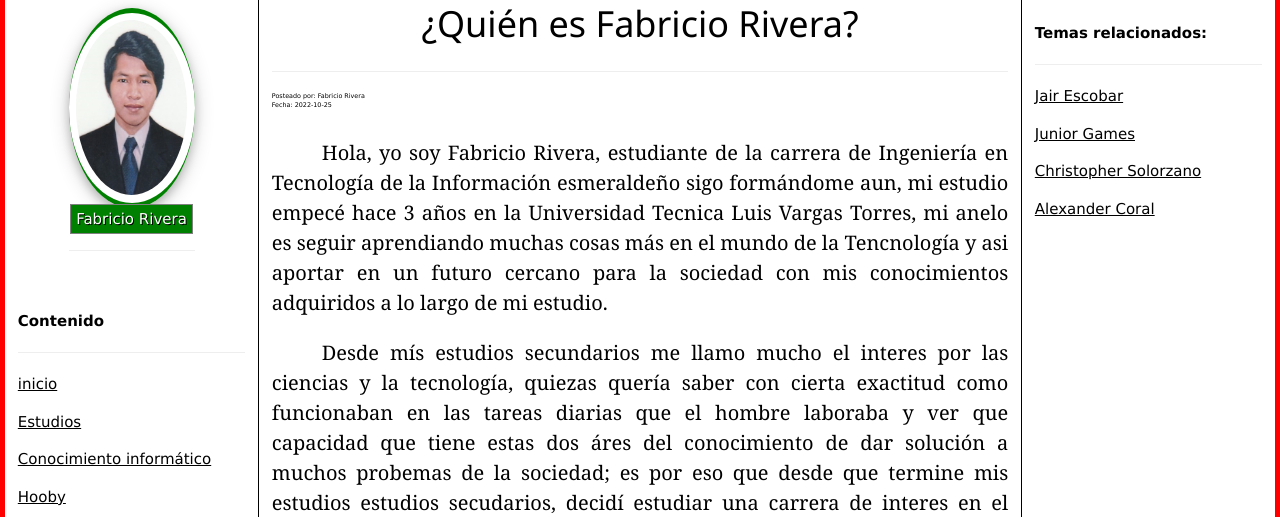
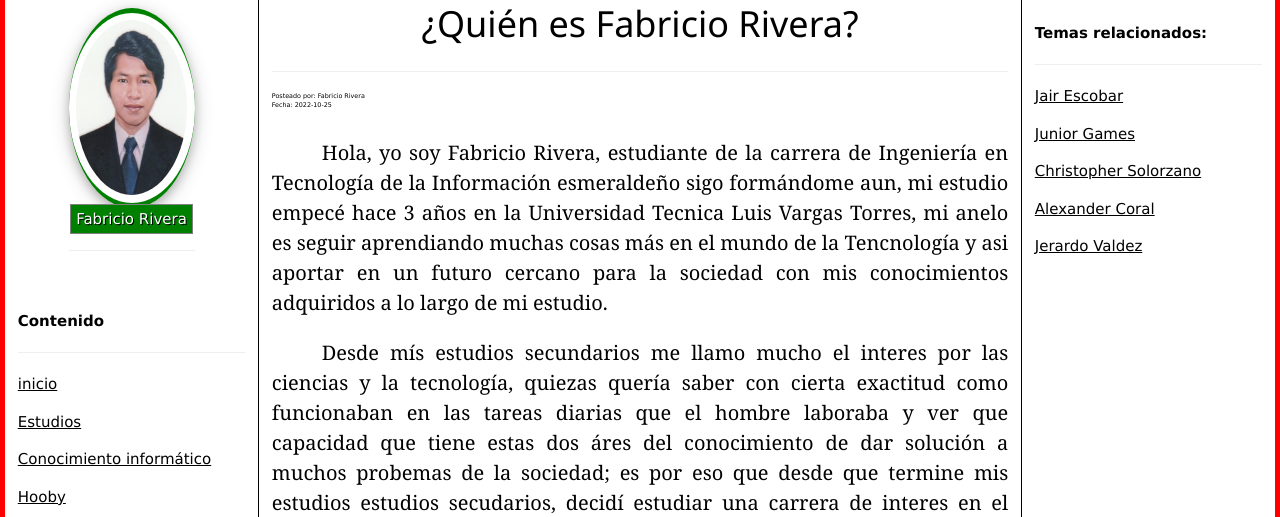
Before and after one commit to 040P/RiveraFabricio, a PHP site: page / in a window 1280 px wide. Shown: the part 91-608 px from the top of the page. Run offline with PHP 8.4, Linux system fonts and the light colour scheme.

Commit message:
Mejoras al sitio web version Tres

```diff
--- a/index.php
+++ b/index.php
@@ -89,7 +89,7 @@ document.getElementById("elnombre").innerHTML="Fabricio Rivera";
 
  document.getElementById("blog-indice").innerHTML="<p><b>Contenido</b></p><hr> <p><a href='#'>inicio</a></p><p><a href='#blog-seccion2'>Estudios</a></p><p><a href='#blog-seccion3'>Conocimiento informático</a></p><p><a href='#blog-seccion4'>Hooby</a></p>";
 
- document.getElementById("blog-relacionados").innerHTML="<p><b>Temas relacionados:</b></p><hr> <p><a href='http://highkickesmeraldas.com/EscobarJair/'>Jair Escobar</a></p><p><a href='https://highkickesmeraldas.com/GamezRobert/'>Junior Games</a></p></p><p><a href='https://highkickesmeraldas.com/SolorzanoChristopher/'>Christopher Solorzano</a></p><p><a href='https://highkickesmeraldas.com/CORALalexander/'>Alexander Coral</a></p> ";
+ document.getElementById("blog-relacionados").innerHTML="<p><b>Temas relacionados:</b></p><hr> <p><a href='http://highkickesmeraldas.com/EscobarJair/'>Jair Escobar</a></p><p><a href='https://highkickesmeraldas.com/GamezRobert/'>Junior Games</a></p></p><p><a href='https://highkickesmeraldas.com/SolorzanoChristopher/'>Christopher Solorzano</a></p><p><a href='https://highkickesmeraldas.com/CORALalexander/'>Alexander Coral</a></p><p><a href='https://chighkickesmeraldas.com/ValdezGerardo/'>Jerardo Valdez</a></p> ";
  </script>
 
 <?php
```
